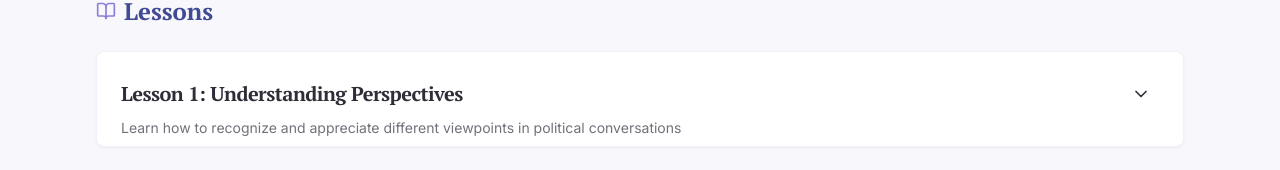
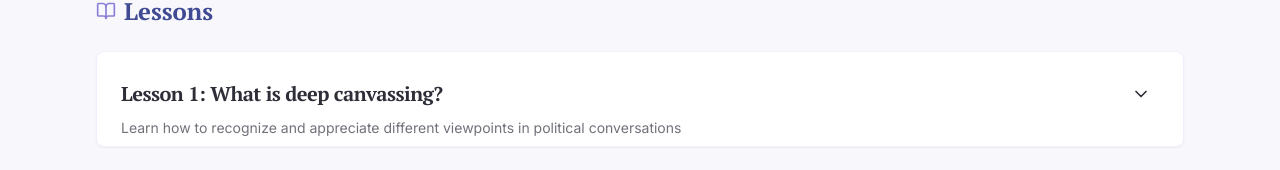
Before and after one commit to djechlin/empathy-wins-dialogue, a React (Vite) app: page /learn in a window 1280 px wide. Shown: the part 398-568 px from the top of the page. Built offline with nearby package versions, Linux system fonts and the light colour scheme; a web font is replaced by a local one.

Commit message:
Revert lesson 1 title change
Reverts the change that renamed "Lesson 1: Understanding perspectives" back to "What is deep canvassing?".

```diff
--- a/src/pages/Learn.tsx
+++ b/src/pages/Learn.tsx
@@ -1,4 +1,3 @@
-
 import React, { useState } from 'react';
 import { Link } from 'react-router-dom';
 import Navbar from '@/components/layout/Navbar';
@@ -42,7 +41,7 @@ const Learn = () => {
   // Lesson data
   const lessons = [{
     id: 'lesson1',
-    title: 'Understanding Perspectives',
+    title: 'What is deep canvassing?',
     description: 'Learn how to recognize and appreciate different viewpoints in political conversations',
     content: 'This lesson focuses on understanding how different life experiences and values shape political views. You\'ll learn techniques to recognize perspectives different from your own and why this is crucial for productive dialogue.',
     sections: [
@@ -71,7 +70,7 @@ const Learn = () => {
         content: [
           'Deep canvassing campaigns have focused on gay rights, transgender rights, extending the social safety net to undocumented immigrants, midterm general election turnout and other issues',
           'Rigorous studies show 3-8 point increase in support for an issue after a deep canvassing conversation.',
-          'Furthermore, the effect is longlasting, seemingly for a year or more'
+          'Furthermore, the effect is long-lasting, seemingly for a year or more'
         ]
       },
       {
```
